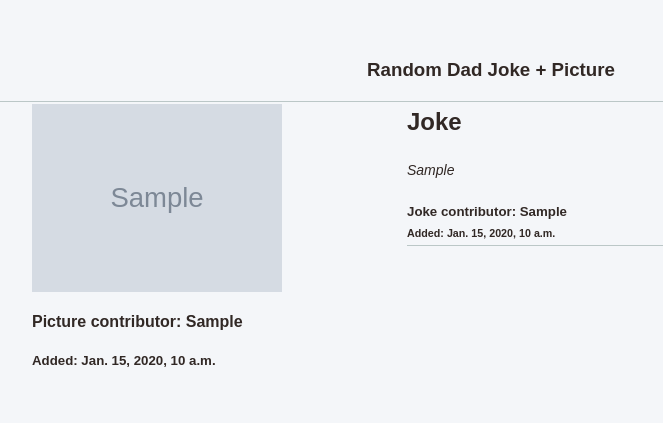
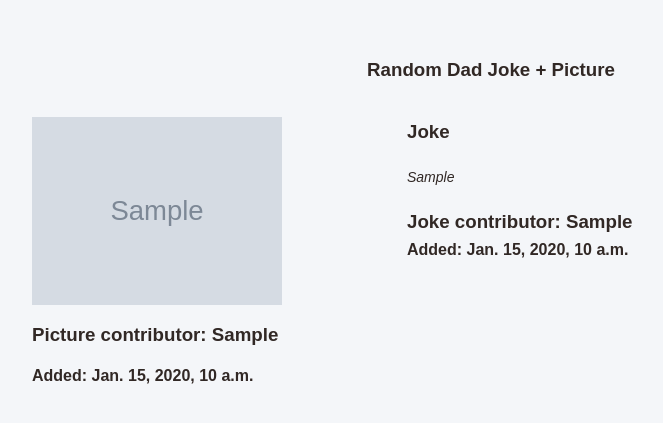
Before and after one commit to ljbrown4/cs412, a Django app: page /dadjokes/ in a window 1280 px wide. Shown: the part 121-544 px from the top of the page, without its empty margins (149-812 px from the left). Run offline with Django 5.2, Linux system fonts and the light colour scheme; tables that the repository leaves empty hold one stand-in row (values such as "Sample post"); grey boxes marked "Sample" are stand-in pictures.

Commit message:
updated styling for html files

```diff
--- a/dadjokes/templates/dadjokes/allpictures.html
+++ b/dadjokes/templates/dadjokes/allpictures.html
@@ -13,7 +13,7 @@
             {% for picture in pictures %}
                 <div class="feed-profile">
                     <a href="{% url 'picture' picture.pk %}">
-                        <img src="{{ picture.image_url }}" alt="Picture by {{ picture.contributor }}" class="post-image">
+                        <img src="{{ picture.image_url }}" class="post-image">
                     </a>
                     <h5>By {{ picture.contributor }}</h5>
                     <p>{{ picture.timestamp }}</p>
--- a/dadjokes/templates/dadjokes/joke.html
+++ b/dadjokes/templates/dadjokes/joke.html
@@ -5,8 +5,7 @@
 {% extends 'dadjokes/base.html' %}
 {% block content %}
 <div class="container">
-    <h3 style="text-align: center;">Joke Details</h3>
-    <hr>
+    <h3 style="text-align: center;">Joke</h3>
 
     <div class="feed-profile">
         <h2>{{ joke.joke }}</h2>
@@ -15,5 +14,3 @@
     </div>
 </div>
 {% endblock %}
-
-{% endblock %}
--- a/dadjokes/templates/dadjokes/picture.html
+++ b/dadjokes/templates/dadjokes/picture.html
@@ -4,12 +4,12 @@
 
 {% block content %}
 <div class="container">
-    <h1>Picture Details</h1>
-    <hr>
+    <h3 style="text-align: center;">Picture</h3>
+    <br>
 
     <div class="double2">
         <div class="imgside2">
-            <img src="{{ picture.image_url }}" alt="Picture by {{ picture.contributor }}" class="post-page-image">
+            <img src="{{ picture.image_url }}" class="post-page-image">
         </div>
 
         <div class="post-info">
--- a/dadjokes/templates/dadjokes/random.html
+++ b/dadjokes/templates/dadjokes/random.html
@@ -6,26 +6,22 @@
 {% block content %}
 <div class="container">
     <h3 style="text-align: center;">Random Dad Joke + Picture</h3>
-    <hr>
+    <br>
 
     <div class="double2">
         <div class="imgside2">
             <img src="{{ picture.image_url }}" class="post-page-image">
-
-
-            <h4>Picture contributor: {{ picture.contributor }}</h4>
-            <h5>Added: {{ picture.timestamp }}</h5>
+            <h3>Picture contributor: {{ picture.contributor }}</h3>
+            <h4>Added: {{ picture.timestamp }}</h4>
         </div>
 
         <div class="post-info">
-            <h2>Joke</h2>
+            <h3>Joke</h3>
             <br>
             <p><i>{{ joke.joke }}</i></p>
             <br>
-            <h5>Joke contributor: {{ joke.contributor }}</h5>
-            <h6>Added: {{ joke.timestamp }}</h6>
-
-            <hr>
+            <h3>Joke contributor: {{ joke.contributor }}</h3>
+            <h4>Added: {{ joke.timestamp }}</h4>
         </div>
     </div>
 </div>
```
Also changed, not shown: dadjokes/templates/dadjokes/alljokes.html (+3 -4 lines), api_url.txt (added).
